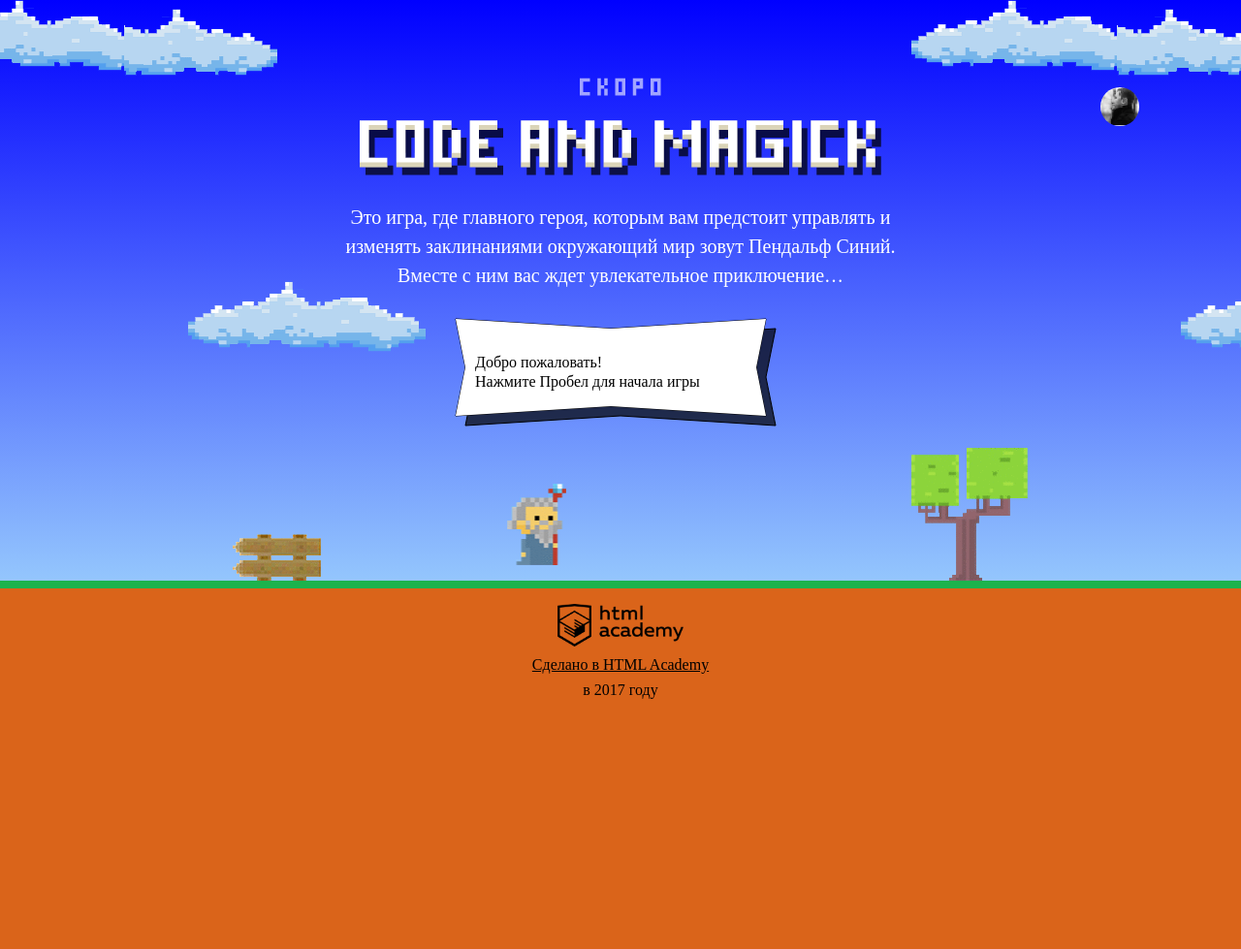
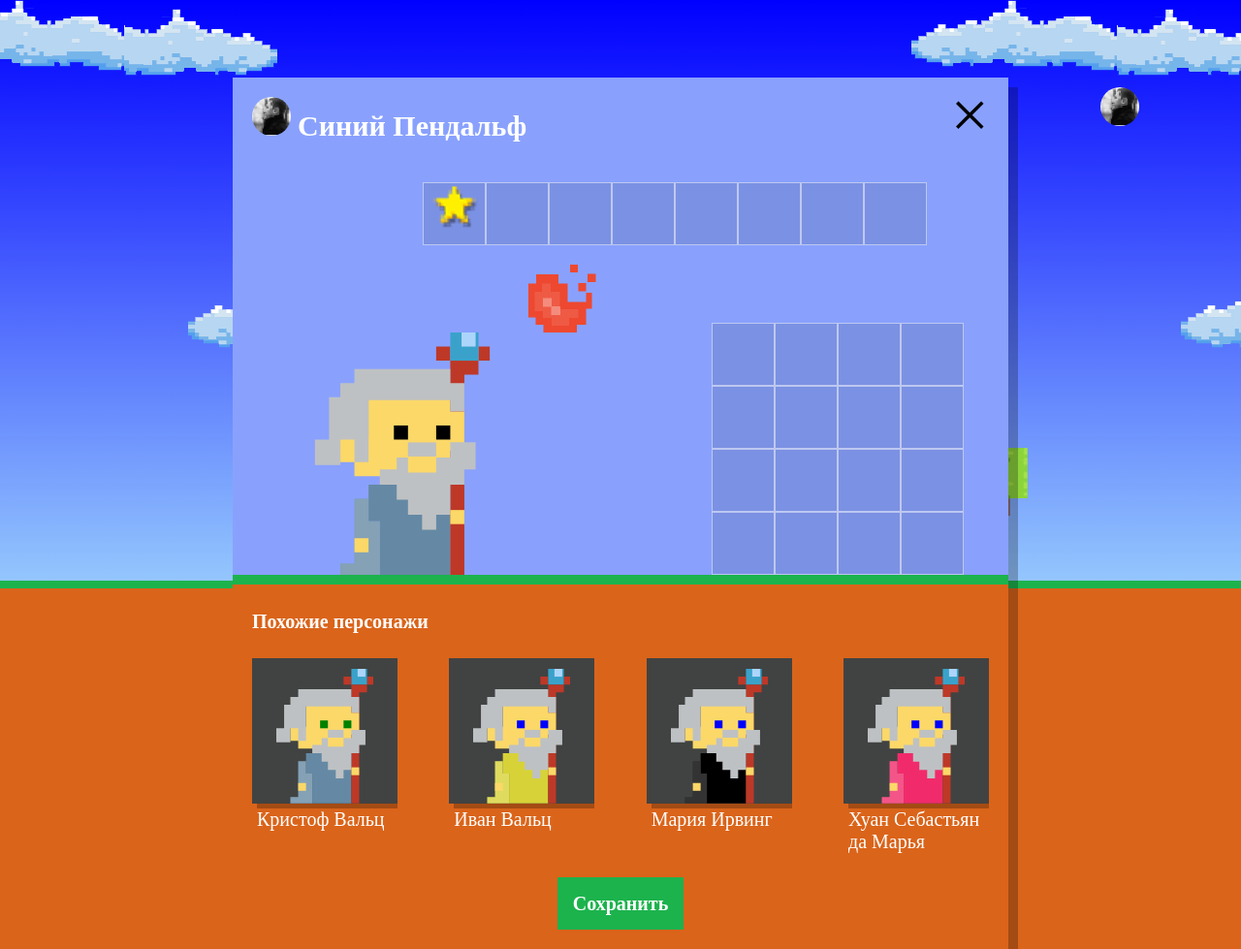
Before and after one commit to avonkorf/461295-code-and-magick, a website: page index.html in a window 1280 px wide. Shown: the whole page at 97% size. Before the commit the page ends 800 px from the top, so only its background shows below. Drawn offline with Linux system fonts and the light colour scheme; a web font is replaced by a local one.

Commit message:
Finished module3-task1

```diff
--- a/index.html
+++ b/index.html
@@ -198,6 +198,7 @@
 		return  height * 2 / 3 - getWizardHeight() / 2;
 	};
 </script>
+<script src="js/setup.js"></script>
 <script src="js/stat.js"></script>
 <script src="js/game.js"></script>
 
--- /dev/null
+++ b/js/setup.js
@@ -0,0 +1,70 @@
+'use strict';
+
+var WIZARD_PROPERTIES = {
+  FIRST_NAMES: ['Иван', 'Хуан Себастьян', 'Мария', 'Кристоф', 'Виктор',
+    'Юлия', 'Люпита', 'Вашингтон'],
+  LAST_NAMES: ['да Марья', 'Верон', 'Мирабелла', 'Вальц', 'Онопко',
+    'Топольницкая', 'Нионго', 'Ирвинг'],
+  COAT_COLORS: ['rgb(101, 137, 164)', 'rgb(241, 43, 107)',
+    'rgb(146, 100, 161)', 'rgb(56, 159, 117)', 'rgb(215, 210, 55)',
+    'rgb(0, 0, 0)'],
+  EYE_COLORS: ['black', 'red', 'blue', 'yellow', 'green']
+};
+
+var WIZARD_QUANTITY = 4;
+
+// Генерация случайных чисел
+var getRandomElement = function (array) {
+  return array[Math.floor(Math.random() * array.length)];
+};
+
+// Создание одного волшебника со случайными свойствами
+var createWizard = function (properties) {
+  return {
+    name: getRandomElement(properties.FIRST_NAMES) + ' ' + getRandomElement(properties.LAST_NAMES),
+    coatColor: getRandomElement(properties.COAT_COLORS),
+    eyesColor: getRandomElement(properties.EYE_COLORS)
+  };
+};
+
+// Создание массива объектов из волшебников
+var createWizards = function (properties, quantity) {
+  var wizards = [];
+
+  for (var i = 0; i < quantity; i++) {
+    wizards.push(createWizard(properties));
+  }
+
+  return wizards;
+};
+
+// Создание DOM-элементов с использованием шаблона на основе массива объектов
+var addWizard = function (wizard) {
+  var similarWizardTemplate = document.querySelector('#similar-wizard-template');
+  var wizardElement = similarWizardTemplate.content.cloneNode(true);
+
+  wizardElement.querySelector('.setup-similar-label').textContent = wizard.name;
+  wizardElement.querySelector('.wizard-coat').style.fill = wizard.coatColor;
+  wizardElement.querySelector('.wizard-eyes').style.fill = wizard.eyesColor;
+
+  return wizardElement;
+};
+
+// Добавление созданных DOM-элементов в виде фрагмента в блок страницы
+var renderSimilarWizards = function (parentElement, wizards) {
+  var fragment = document.createDocumentFragment();
+
+  for (var i = 0; i < wizards.length; i++) {
+    fragment.appendChild(addWizard(wizards[i]));
+  }
+
+  parentElement.appendChild(fragment);
+};
+
+var wizards = createWizards(WIZARD_PROPERTIES, WIZARD_QUANTITY);
+var userDialog = document.querySelector('.setup');
+var similarListElement = userDialog.querySelector('.setup-similar-list');
+
+userDialog.classList.remove('hidden');
+renderSimilarWizards(similarListElement, wizards);
+userDialog.querySelector('.setup-similar').classList.remove('hidden');
```
